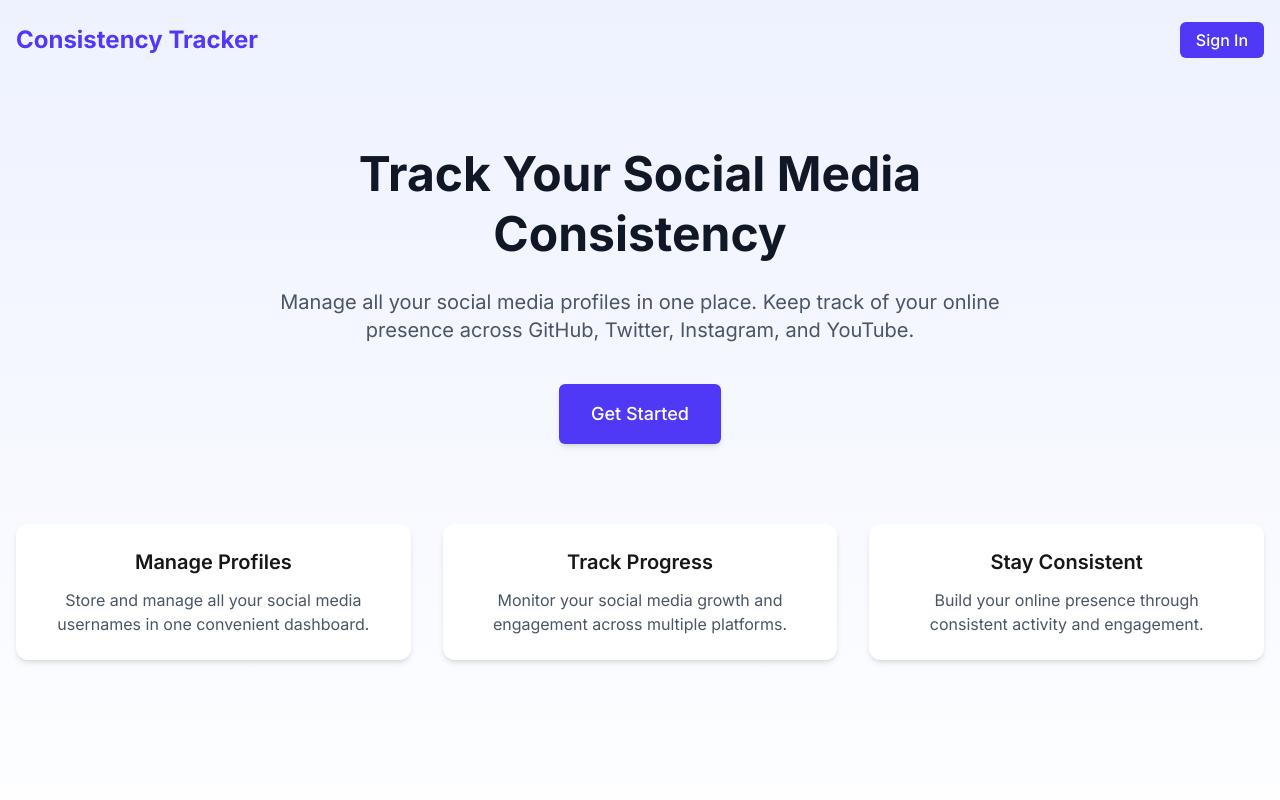
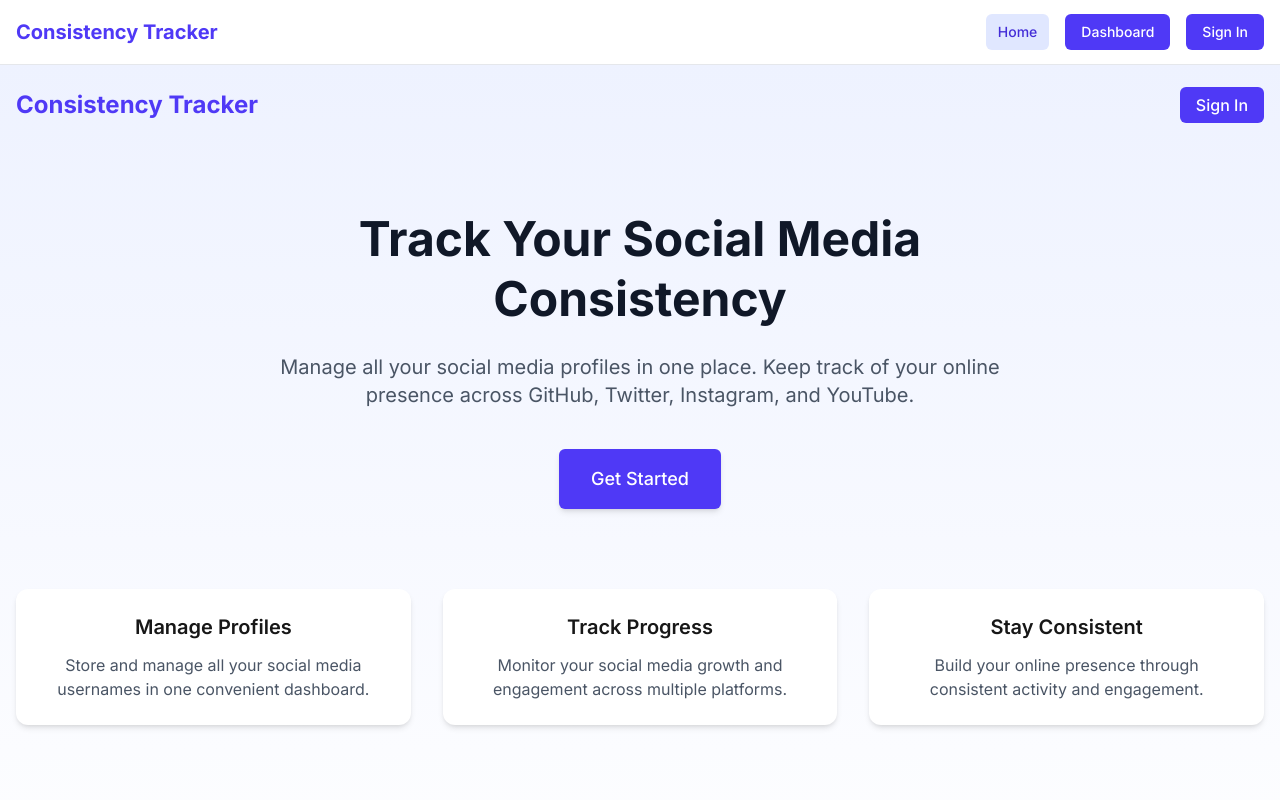
Before and after one commit to proSamik/consistency-tracker-calendar, a Next.js app: page / in a window 1280 px wide. Shown: the top 800 px of the page. Built offline with nearby package versions, Linux system fonts and the light colour scheme; no server answers.

Commit message:
feat: integrate Navigation component into RootLayout for enhanced site navigation
- Added Navigation component to the RootLayout to provide a global navigation bar across all pages.
- Updated comments to reflect the inclusion of the navigation feature for better clarity and maintainability.

```diff
--- a/src/app/layout.tsx
+++ b/src/app/layout.tsx
@@ -1,6 +1,7 @@
 import type { Metadata } from "next";
 import { Inter } from "next/font/google";
 import "./globals.css";
+import Navigation from "@/components/Navigation";
 
 const inter = Inter({ subsets: ["latin"] });
 
@@ -11,6 +12,7 @@ export const metadata: Metadata = {
 
 /**
  * Root layout component that wraps all pages
+ * Includes global navigation bar
  */
 export default function RootLayout({
   children,
@@ -20,6 +22,7 @@ export default function RootLayout({
   return (
     <html lang="en">
       <body className={inter.className} suppressHydrationWarning={true}>
+        <Navigation />
         <main>{children}</main>
       </body>
     </html>
```
